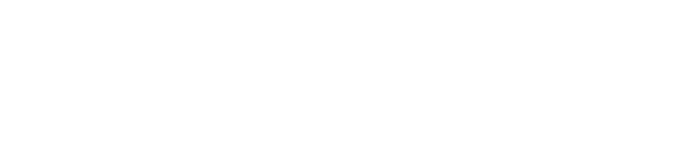
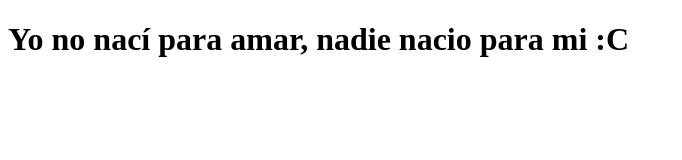
Before and after one commit to miltonf55/Coronavirus, a plain HTML site: page index.html in a window 1280 px wide. Shown: the whole page, without its empty margins (0-682 px from the left). Drawn offline with Linux system fonts and the light colour scheme.

Commit message:
Soñe con Lissi

```diff
--- a/index.html
+++ b/index.html
@@ -3,9 +3,9 @@
 <head>
     <meta charset="UTF-8">
     <meta name="viewport" content="width=device-width, initial-scale=1.0">
-    <title>Document</title>
+    <title>LFG</title>
 </head>
 <body>
-
+    <h1>Yo no nací para amar, nadie nacio para mi :C</h1>
 </body>
 </html>
```
